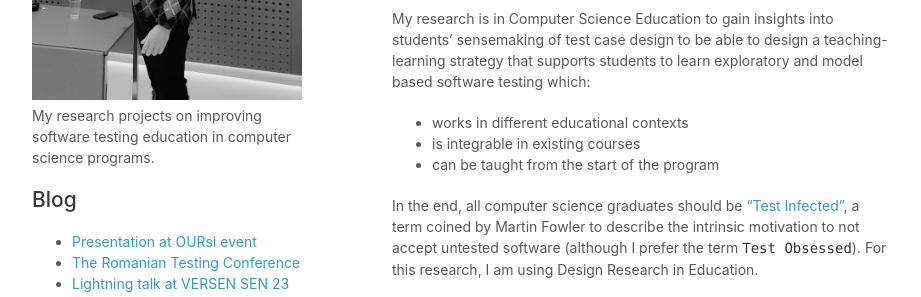
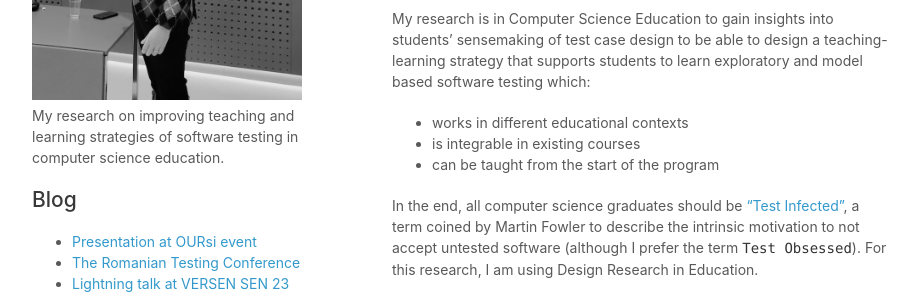
Before and after one commit to nielsdoorn/nielsdoorn.github.io, a Jekyll site: the page built from index.md, in a window 1280 px wide. Shown: the part 451-748 px from the top of the page, without its empty margins (178-1099 px from the left). Built offline with Jekyll 4.4.1, drawn with Linux system fonts in a browser that asks for light colours; our own code applies the rules of GitHub Pages for plain Markdown files; a script that is not in the unit is left out.

Commit message:
changed description

```diff
--- a/_config.yml
+++ b/_config.yml
@@ -1,5 +1,5 @@
 title: Niels Doorn, Ph.D. student
-description: My research projects on improving software testing education in computer science programs.
+description: My research on improving teaching and learning strategies of software testing in computer science education.
 # theme: jekyll-theme-minimal
 show_downloads: false
 show_excerpts: false
@@ -9,18 +9,7 @@ github:
   is_project_page: false
   is_user_page: false
 
-
-# remote_theme: pages-themes/leap-day@v0.2.0
-# plugins:
-# - jekyll-remote-theme # add this line to the plugins list if you already have one
-
 remote_theme: pages-themes/minimal@v0.2.0
-
-# remote_theme: coogie/oscailte
-
-# remote_theme: alshedivat/al-folio
-
-# remote_theme: mmistakes/minimal-mistakes@4.24.0
 
 plugins:
 - jekyll-remote-theme # add this line to the plugins list if you already have one
```
Also changed, not shown: 2 other files.
